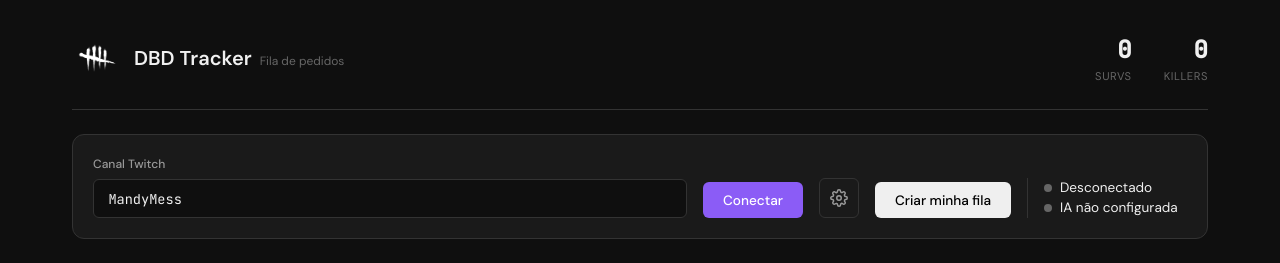
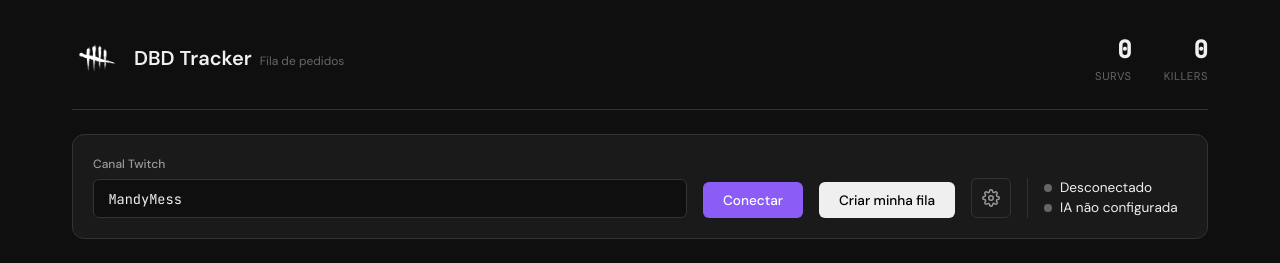
Before and after one commit to macecchi/dbd-utils, a React (Vite) app in the folder apps/web/: page / in a window 1280 px wide. Shown: the top 263 px of the page. Built offline with nearby package versions, Linux system fonts and the light colour scheme; no server answers.

Commit message:
ui: hide channel input when logged in on own channel

```diff
--- a/apps/web/src/components/ControlPanel.tsx
+++ b/apps/web/src/components/ControlPanel.tsx
@@ -10,6 +10,7 @@
   const { user, isAuthenticated, login, logout } = useAuth();
   const isConnected = status === 'connected';
   const llmEnabled = isLLMEnabled();
+  const isOwnChannel = isAuthenticated && user && channel.toLowerCase() === user.login.toLowerCase();
 
   const handleConnect = () => {
     if (isConnected) {
@@ -30,6 +31,8 @@
 
   return (
     <section className="controls">
+      {!isOwnChannel && (
+        <>
           <div className="field grow">
             <label>Canal Twitch</label>
             <input
@@ -45,12 +48,8 @@
           >
             {isConnected ? 'Desconectar' : 'Conectar'}
           </button>
-      <button className="btn btn-icon" onClick={onOpenSettings} title="Configurações IA">
-        <svg width="18" height="18" viewBox="0 0 24 24" fill="none" stroke="currentColor" strokeWidth="2" strokeLinecap="round" strokeLinejoin="round">
-          <circle cx="12" cy="12" r="3" />
-          <path d="M19.4 15a1.65 1.65 0 00.33 1.82l.06.06a2 2 0 010 2.83 2 2 0 01-2.83 0l-.06-.06a1.65 1.65 0 00-1.82-.33 1.65 1.65 0 00-1 1.51V21a2 2 0 01-2 2 2 2 0 01-2-2v-.09A1.65 1.65 0 009 19.4a1.65 1.65 0 00-1.82.33l-.06.06a2 2 0 01-2.83 0 2 2 0 010-2.83l.06-.06a1.65 1.65 0 00.33-1.82 1.65 1.65 0 00-1.51-1H3a2 2 0 01-2-2 2 2 0 012-2h.09A1.65 1.65 0 004.6 9a1.65 1.65 0 00-.33-1.82l-.06-.06a2 2 0 010-2.83 2 2 0 012.83 0l.06.06a1.65 1.65 0 001.82.33H9a1.65 1.65 0 001-1.51V3a2 2 0 012-2 2 2 0 012 2v.09a1.65 1.65 0 001 1.51 1.65 1.65 0 001.82-.33l.06-.06a2 2 0 012.83 0 2 2 0 010 2.83l-.06.06a1.65 1.65 0 00-.33 1.82V9a1.65 1.65 0 001.51 1H21a2 2 0 012 2 2 2 0 01-2 2h-.09a1.65 1.65 0 00-1.51 1z" />
-        </svg>
-      </button>
+        </>
+      )}
       {isAuthenticated && user ? (
         <div className="auth-info">
           <img src={user.profile_image_url} alt={user.display_name} className="avatar" />
@@ -62,6 +61,12 @@
           Criar minha fila
         </button>
       )}
+      <button className="btn btn-icon" onClick={onOpenSettings} title="Configurações IA">
+        <svg width="18" height="18" viewBox="0 0 24 24" fill="none" stroke="currentColor" strokeWidth="2" strokeLinecap="round" strokeLinejoin="round">
+          <circle cx="12" cy="12" r="3" />
+          <path d="M19.4 15a1.65 1.65 0 00.33 1.82l.06.06a2 2 0 010 2.83 2 2 0 01-2.83 0l-.06-.06a1.65 1.65 0 00-1.82-.33 1.65 1.65 0 00-1 1.51V21a2 2 0 01-2 2 2 2 0 01-2-2v-.09A1.65 1.65 0 009 19.4a1.65 1.65 0 00-1.82.33l-.06.06a2 2 0 01-2.83 0 2 2 0 010-2.83l.06-.06a1.65 1.65 0 00.33-1.82 1.65 1.65 0 00-1.51-1H3a2 2 0 01-2-2 2 2 0 012-2h.09A1.65 1.65 0 004.6 9a1.65 1.65 0 00-.33-1.82l-.06-.06a2 2 0 010-2.83 2 2 0 012.83 0l.06.06a1.65 1.65 0 001.82.33H9a1.65 1.65 0 001-1.51V3a2 2 0 012-2 2 2 0 012 2v.09a1.65 1.65 0 001 1.51 1.65 1.65 0 001.82-.33l.06-.06a2 2 0 012.83 0 2 2 0 010 2.83l-.06.06a1.65 1.65 0 00-.33 1.82V9a1.65 1.65 0 001.51 1H21a2 2 0 012 2 2 2 0 01-2 2h-.09a1.65 1.65 0 00-1.51 1z" />
+        </svg>
+      </button>
       <div className="status-block">
         <div className="status-row">
           <span className={`status-dot ${status}`} />
```
Lines whose indentation alone changed are shown as unchanged.
